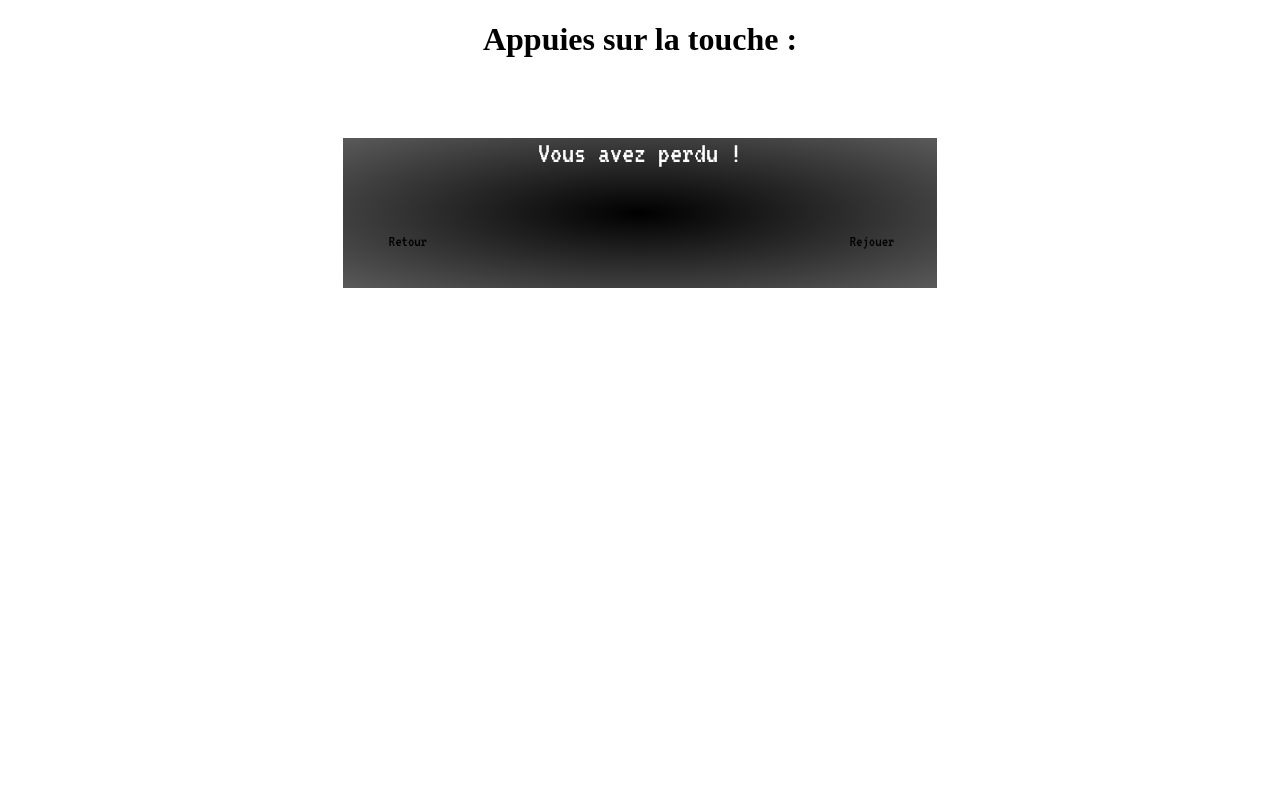
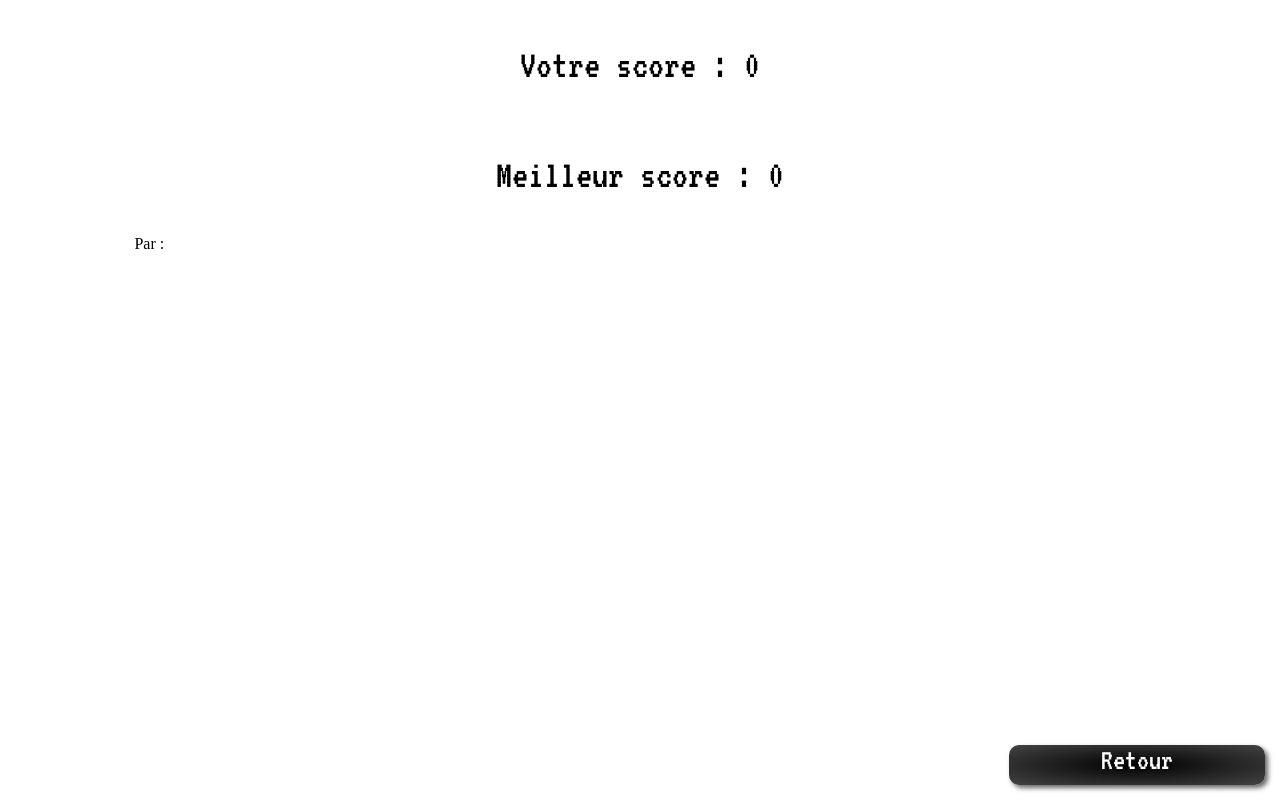
Before and after one commit to tbornon/PIX2, a website: page couleur.html in a window 1280 px wide. Drawn offline with Linux system fonts and the light colour scheme; no server answers.

Commit message:
Uniformisation du style des jeux

```diff
--- a/calculs.html
+++ b/calculs.html
@@ -1,30 +1,41 @@
 <!DOCTYPE html>
 <html lang="fr">
+
 <head>
     <meta charset="UTF-8">
-    <link rel="stylesheet" href="css/VT323.css">
-    <script src="js/socket.io.js" type="text/javascript"></script>
-    <script src="js/jquery.js" type="text/javascript"></script>
-    <script src="js/calculs.js" type="text/javascript"></script>
-    <link rel="stylesheet" href="css/calculs.css">
+    <link rel="stylesheet" href="/css/VT323.css">
+    <link rel="stylesheet" href="/css/colors.css">
+    <link rel="stylesheet" href="/css/calculs.css">
+    <link rel="stylesheet" href="/css/noOverflow.css">
+
+    <script src="/js/socket.io.js" type="text/javascript"></script>
+    <script src="/js/jquery.js" type="text/javascript"></script>
+    <script src="/js/loadColor.js" type="text/javascript"></script>
+    <script src="/js/calculs.js" type="text/javascript"></script>
+
     <title>Calculs</title>
 </head>
+
 <body>
-    <div class="return blackBg">
-        <p>Retour</p>
-    </div>
     <div id="main">
         <p></p>
     </div>
-    <div id="score">
+
+
+    <div class="coloredBg" id="score">
         <p>Score : 0</p>
     </div>
-    <div class="perdu">
-        <p>Vous avez perdu !</p>
-        <p id="scorePerdu"></p>
-        <div id="retour"><p>Retour</p></div>
-        <div id="play"><p>Rejouer</p></div>
+
+    <div class="blackBg retour">
+        <p>Retour</p>
     </div>
 
+    <div class="large button coloredBg" id="yourScore">
+        <p>Votre score :</p>
+    </div>
+    <div class="large button coloredBg" id="bestScore">
+        <p>Meilleur score :</p>
+    </div>
 </body>
+
 </html>
--- a/couleur.html
+++ b/couleur.html
@@ -9,6 +9,7 @@
     <script src="/js/loadColor.js" type="text/javascript"></script>
     <script src="/js/couleur.js" type="text/javascript"></script>
 
+    <link rel="stylesheet" href="/css/noOverflow.css">
     <link rel="stylesheet" href="/css/VT323.css">
     <link rel="stylesheet" href="/css/colors.css">
     <link rel="stylesheet" href="/css/couleur.css">
@@ -25,11 +26,14 @@
     <div class="blackBg retour">
         <p>Retour</p>
     </div>
-    <div class="perdu">
-        <p>Vous avez perdu !</p>
-        <p id="scorePerdu"></p>
-        <div id="retour">Retour</div>
-        <div id="play">Rejouer</div>
+
+    <div class="large button coloredBg" id="yourScore">
+        <p>Votre score :</p>
+    </div>
+
+    <div class="large button coloredBg" id="bestScore">
+        <p>Meilleur score :</p>
+        <a>Par : </a>
     </div>
 </body>
 
--- a/css/calculs.css
+++ b/css/calculs.css
@@ -1,15 +1,16 @@
 #main {
-    width: 47%;
+    width: 75%;
     height: 150px;
     background: radial-gradient(#0068FF, #59A4E2);
     box-shadow: 3px 3px 5px #80B4FF;
     margin:auto;
-    margin-top: 80px;
+    margin-top: 30px;
 }
 #main p
 {
     text-align: center;
-    font-size: 40px;
+    font-size: 80px;
+    margin-top: 0;
     line-height: 150px;
     text-shadow: 1px 1px 5px #333333;
     color: white;
@@ -33,19 +34,38 @@
     font-size: 30px;
     text-align: center;
 }
-#retour{
-    width: 100px;
+
+#score {
+    width: 70%;
     height: 40px;
+    position: absolute;
     bottom: 15px;
-    left: 15px;
-    text-align: center;
+    left:15px;
     cursor: pointer;
     user-select: none;
     -moz-user-select: none;
+}
+
+.retour {
+    width: 20%;
+    height: 40px;
+    position: absolute;
+    bottom: 15px;
+    right: 15px;
+    cursor: pointer;
+    user-select: none;
+    -moz-user-select: none;
+}
+
+.retour p, #score p {
+    font-size: 30px;
+    margin-top: 0px;
+    font-family: 'VT323', monospace;
     font-style: bold;
-    font-family: 'VT323', monospace;
-    position: absolute;
+    width: 100%;
+    text-align: center;
 }
+
 #play{
     width: 100px;
     height: 40px;
@@ -78,10 +98,39 @@
     font-style: bold;
     font-family: 'VT323', monospace;
 }
-#score p {
-    width: 460px;
+
+.large {
+    width: 80%;
+    height: 80px;
+    margin: auto;
+}
+
+.large p {
+    margin-top: 30px;
+    font-size: 40px;
+    padding-top: 15px;
+}
+
+.small {
+    width: 20%;
+    height: 40px;
+    margin-left: 325px;
+
+}
+
+.small p {
+    font-size: 30px;
+}
+
+.button {
+    cursor: pointer;
+    user-select: none;
+    -moz-user-select: none;
+}
+
+.button p {
+    font-family: 'VT323', monospace;
+    font-style: bold;
+    width: 100%;
     text-align: center;
-    font-size: 30px;
-    font-weight: bold;
-    margin-top: 15px;
 }
--- a/css/couleur.css
+++ b/css/couleur.css
@@ -22,15 +22,6 @@ h1 {
     -moz-user-select: none;
 }
 
-#score p {
-    font-size: 30px;
-    margin-top: 0px;
-    font-family: 'VT323', monospace;
-    font-style: bold;
-    width: 100%;
-    text-align: center;
-}
-
 .retour {
     width: 20%;
     height: 40px;
@@ -42,7 +33,7 @@ h1 {
     -moz-user-select: none;
 }
 
-.retour p {
+.retour p, #score p {
     font-size: 30px;
     margin-top: 0px;
     font-family: 'VT323', monospace;
@@ -100,3 +91,38 @@ h1 {
     font-weight: bold;
     margin-top: 15px;
 }
+.large {
+    width: 80%;
+    height: 80px;
+    margin: auto;
+}
+
+.large p {
+    margin-top: 30px;
+    font-size: 40px;
+    padding-top: 15px;
+}
+
+.small {
+    width: 20%;
+    height: 40px;
+    margin-left: 325px;
+
+}
+
+.small p {
+    font-size: 30px;
+}
+
+.button {
+    cursor: pointer;
+    user-select: none;
+    -moz-user-select: none;
+}
+
+.button p {
+    font-family: 'VT323', monospace;
+    font-style: bold;
+    width: 100%;
+    text-align: center;
+}
--- a/css/trophes.css
+++ b/css/trophes.css
@@ -50,10 +50,9 @@
     -webkit-margin-after: 0px;
 }
 
-#avatar{
+#avatar img{
     width: 50px;
     height: 50px;
-    background-color: black;
 }
 
 .onglets {
--- a/index.js
+++ b/index.js
@@ -103,6 +103,10 @@ app.get('/simon/*', (req, res) => {
 
 app.get('/couleur/*', (req, res) => {
     res.sendFile(__dirname + '/couleur.html');
+});
+
+app.get('/calculs/*', (req, res) => {
+    res.sendFile(__dirname + '/calculs.html');
 });
 
 /****************************  API  ****************************/
--- a/js/choixJeu.js
+++ b/js/choixJeu.js
@@ -10,4 +10,8 @@ $(document).ready(function() {
     $('#couleur').on('click', function() {
         document.location.href = "/couleur/";
     });
+
+    $('#calcul').on('click', function() {
+        document.location.href = "/calculs/";
+    });
 })
--- a/js/couleur.js
+++ b/js/couleur.js
@@ -4,12 +4,18 @@ var timerPerdu;
 var idCouleur;
 var idCouleurPrecedent;
 var peutAppuyer = false;
-var score = 0;
+var score = -1;
 
-const TEMPS_PERDU = 2000;
+var bestScore;
+var bestScoreUser;
+
+const TEMPS_PERDU = 3000;
 const COULEUR = ["Blanche", "Rouge", "Orange", "Jaune", "Verte", "Bleue", "Violette", "Rose", "Marron", "Noire"];
 
 $(document).ready(function () {
+    $('#yourScore').hide();
+    $('#bestScore').hide();
+
     difficulty = document.location.pathname.replace('/couleur/', '');
     $('#perdu').hide();
     var socket = io('http://localhost:3000');
@@ -26,6 +32,19 @@ $(document).ready(function () {
 
     $('.retour').on('click', function() {
         document.location.href="/";
+    });
+
+    $.ajax({
+        url: '/api/score/couleur/1',
+        success: function (data) {
+            bestScore = data[0];
+            $.ajax({
+                url: '/api/user/' + bestScore.userId,
+                success: function (user) {
+                    bestScoreUser = user;
+                }
+            });
+        }
     });
 
     jouer();
@@ -53,13 +72,31 @@ function perdu() {
     clearTimeout(timerPerdu);
     $('#affichage').hide();
     $('#score').hide();
-    $('.retour').hide();
-    $('.perdu').show();
-    $('#scorePerdu').text("Score :" + compteur)
-    $('#retour').on('click', function () {
-        document.location.href = "/";
+    $('h1').hide();
+
+    $('#yourScore').show();
+    $('#bestScore').show();
+
+    let data = {
+        score: score,
+        game: 'couleur'
+    }
+
+    $.ajax({
+        url: "/api/score",
+        type: 'POST',
+        data: data,
+        success: function (data) {
+            if (data == "ok") console.log("saved");
+            else console.error("err : " + data);
+        }
     });
-    $('#play').on('click', function () {
-        console.log("Relance une partie");
-    });
+
+    if (bestScore != undefined && bestScore.score > data.score) {
+        $('#yourScore p').text("Votre score : " + score);
+        $('#bestScore p').text("Meilleur score : " + bestScore.score);
+    } else {
+        $('#yourScore p').text("Votre score : " + score);
+        $('#bestScore p').text("Meilleur score : " + score);
+    }
 }
--- a/js/simon.js
+++ b/js/simon.js
@@ -4,7 +4,7 @@ var listeCouleur = ["green", "red", "yellow", "blue"];
 var couleursAleatoires = [];
 
 // temps que le joueur a pour appuyer sur la bonne touche (en ms)
-var tempsPourAppuyer = 5000
+const TEMPS_PERDU = 5000
 
 // est ce que le joueur peut appuyer sur les touches
 var peutAppuyer = false;
@@ -162,7 +162,7 @@ function afficherCouleurs(index) {
                 // sinon le joueur peut à nouveau appuyer
                 peutAppuyer = true;
                 // s'il n'appuie pas sur une touche dans les 5s, il a perdu
-                timer = setTimeout(function () { perdu = true; }, tempsPourAppuyer);
+                timer = setTimeout(function () { perdu = true; }, TEMPS_PERDU);
             }
         }, 100);
     }, 500);
```
Also changed, not shown: js/calculs.js (+45 -11 lines), js/trophes.js (+29 -0 lines), simon.html (+17 -8 lines), trophes.html (+7 -6 lines).
